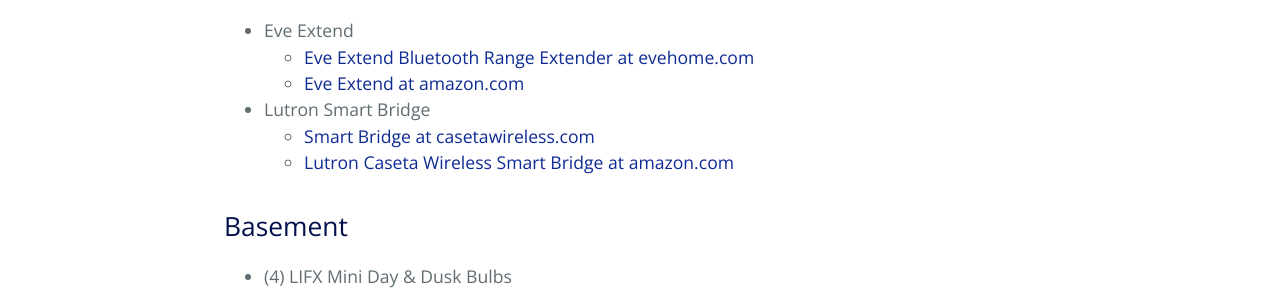
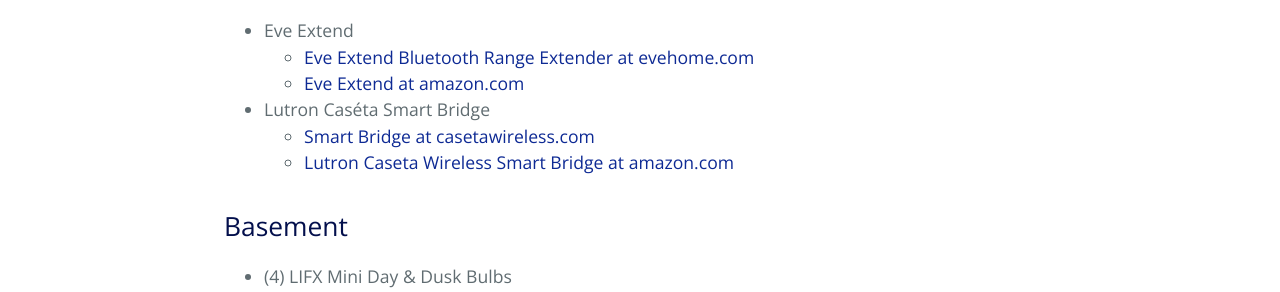
Before and after one commit to MrRooni/homekitbuilds, a Jekyll site: the page built from accessories.md, in a window 1280 px wide and 900 px high, scrolled down 392 px. Shown: the part 163-455 px from the top of the window. Built offline with Jekyll 4.4.1, drawn with Linux system fonts in a browser that asks for light colours.

Commit message:
Small edit

```diff
--- a/accessories.md
+++ b/accessories.md
@@ -9,7 +9,7 @@
 * Eve Extend
     * [Eve Extend Bluetooth Range Extender at evehome.com](https://www.evehome.com/en-us/eve-extend)
     * [Eve Extend at amazon.com](https://www.amazon.com/gp/product/B07X1LCK8N/)
-* Lutron Smart Bridge
+* Lutron Caséta Smart Bridge
     * [Smart Bridge at casetawireless.com](https://www.casetawireless.com/products/expansion-kits-and-smart-bridge)
     * [Lutron Caseta Wireless Smart Bridge at amazon.com](https://www.amazon.com/Lutron-Caseta-Wireless-Bridge-L-BDG2-WH/dp/B00XPW67ZM/)
 
```
